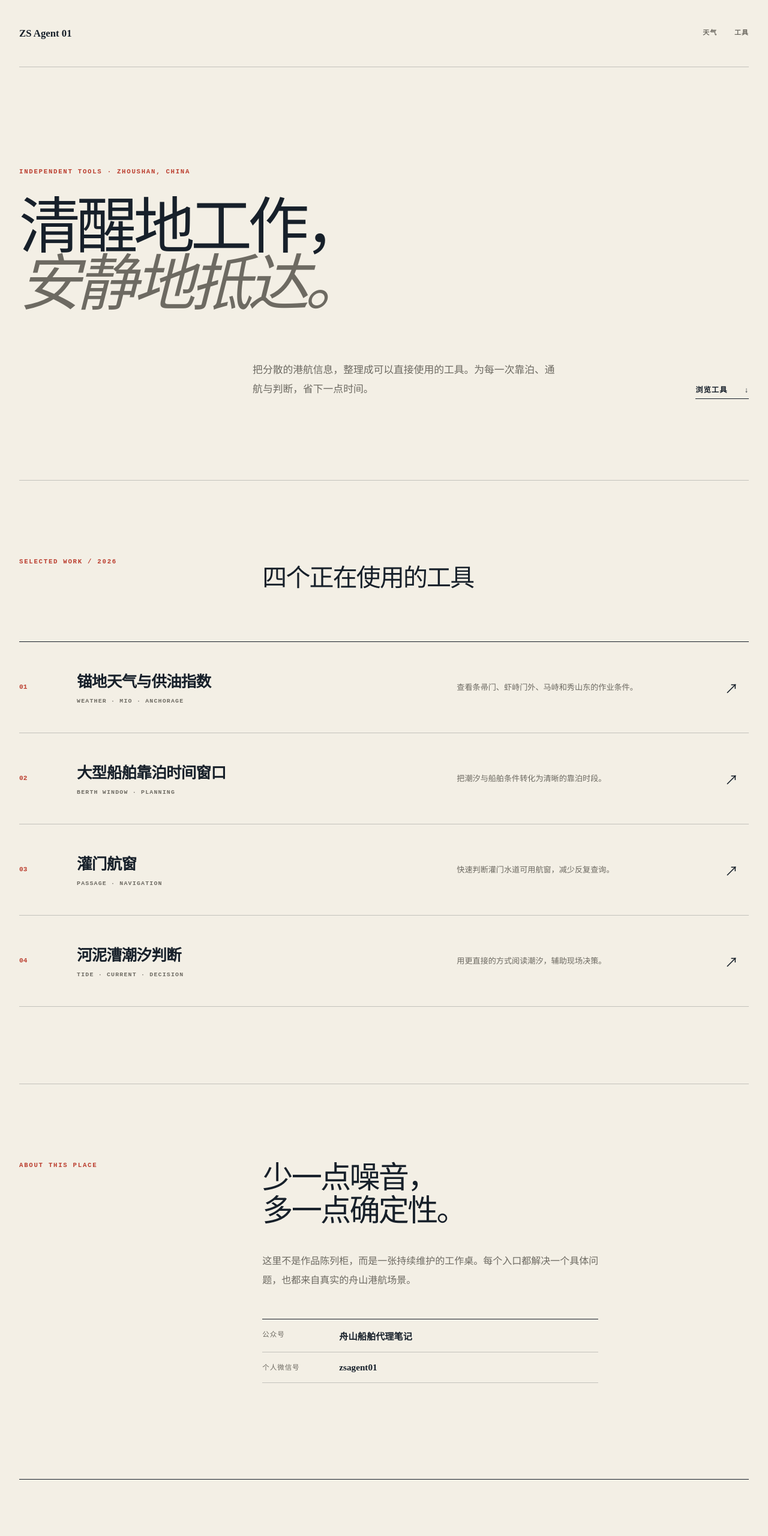
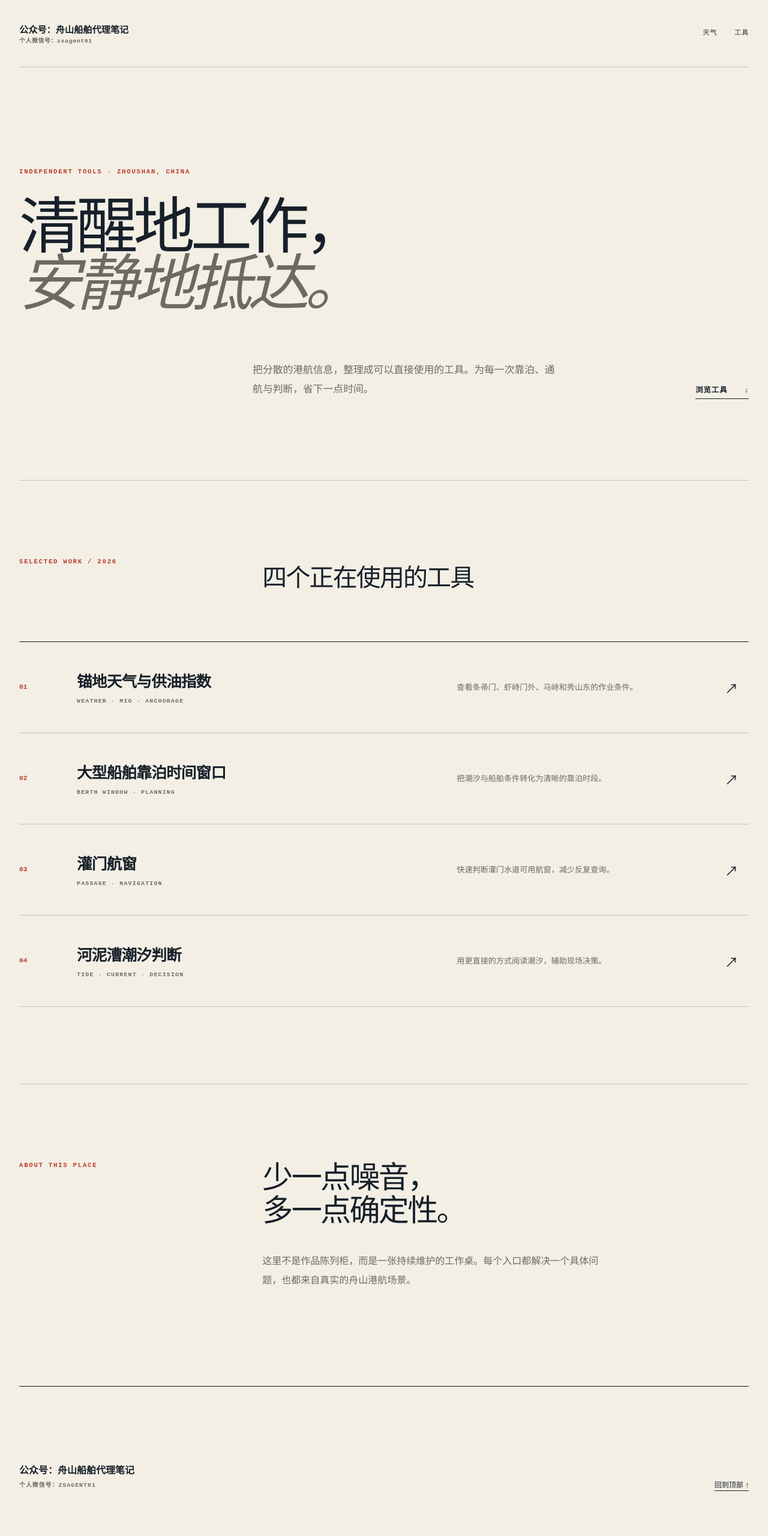
Before and after one commit to qianlingbo/zhoushan-anchorage-mio, a plain HTML site: page index.html in a window 1280 px wide. Shown: the top 2560 px of the page at 60% size. After the commit the page ends 2502 px from the top, so only its background shows below. Drawn offline with Linux system fonts and the light colour scheme.

Commit message:
feat: promote contact details in header

```diff
--- a/home.css
+++ b/home.css
@@ -7,7 +7,9 @@ a { color:inherit; }
 .skip:focus { transform:translateY(0); }
 header, main, footer { width:min(100% - 4rem, 1240px); margin-inline:auto; }
 header { display:flex; justify-content:space-between; align-items:center; min-height:7rem; border-bottom:1px solid var(--line); }
-.brand { font-family:"Iowan Old Style","Songti SC",serif; font-size:1.05rem; font-weight:700; text-decoration:none; }
+.brand { display:flex; flex-direction:column; align-items:flex-start; gap:.35rem; text-decoration:none; }
+.brand span:first-child { font-family:"Iowan Old Style","Songti SC",serif; font-size:.95rem; font-weight:700; }
+.brand span:last-child { color:var(--muted); font:600 .62rem/1 ui-monospace,monospace; letter-spacing:.06em; }
 nav { display:flex; align-items:center; gap:1.8rem; }
 nav a { position:relative; padding:.5rem 0; color:var(--muted); font:700 .68rem/1 ui-monospace,monospace; letter-spacing:.1em; text-decoration:none; }
 nav a::after { content:""; position:absolute; right:0; bottom:0; left:0; height:1px; background:var(--ink); transform:scaleX(0); transform-origin:right; transition:transform 220ms var(--ease); }
@@ -32,13 +34,11 @@ nav a::after { content:""; position:absolute; right:0; bottom:0; left:0; height:
 .about { display:grid; grid-template-columns:1fr 2fr; padding:8rem 0 10rem; border-top:1px solid var(--line); }
 .about h2 { margin:0 0 2.5rem; font-family:"Iowan Old Style","Songti SC",serif; font-size:clamp(2.2rem,4vw,4rem); font-weight:400; letter-spacing:-.055em; line-height:1.08; }
 .about div p { width:min(100%,35rem); margin:0; color:var(--muted); font-size:1rem; line-height:2; }
-.contact-list { width:min(100%,35rem); margin:3rem 0 0; border-top:1px solid var(--ink); }
-.contact-list div { display:grid; grid-template-columns:7rem 1fr; gap:1rem; padding:1rem 0; border-bottom:1px solid var(--line); }
-.contact-list dt { color:var(--muted); font-size:.72rem; letter-spacing:.08em; }
-.contact-list dd { margin:0; font-family:"Songti SC",serif; font-size:.95rem; font-weight:600; }
 footer { display:flex; justify-content:space-between; align-items:end; min-height:12rem; border-top:1px solid var(--ink); }
 footer p { font-family:"Iowan Old Style","Songti SC",serif; font-size:1.2rem; }
 footer span { color:var(--muted); font:600 .62rem/1.4 ui-monospace,monospace; letter-spacing:.1em; text-transform:uppercase; }
+.footer-contact { display:flex; flex-direction:column; gap:.45rem; }
+.footer-contact strong { font-size:1rem; }
 footer a { margin-bottom:1.2rem; font-size:.75rem; text-underline-offset:.4em; }
 @media (hover:hover) and (pointer:fine) {
   nav a:hover { color:var(--ink); }
--- a/index.html
+++ b/index.html
@@ -7,12 +7,15 @@
   <title>ZS Agent 01 · 舟山港航工具</title>
   <meta name="description" content="把分散的舟山港航信息，整理成可以直接使用的工具。" />
   <link rel="icon" href="/favicon.svg" />
-  <link rel="stylesheet" href="/home.css?v=20260905-contact" />
+  <link rel="stylesheet" href="/home.css?v=20260905-contact-v2" />
 </head>
 <body id="top">
   <a class="skip" href="#work">跳到工具列表</a>
   <header>
-    <a class="brand" href="/">ZS Agent 01</a>
+    <a class="brand" href="/" aria-label="返回主页">
+      <span>公众号：舟山船舶代理笔记</span>
+      <span>个人微信号：zsagent01</span>
+    </a>
     <nav aria-label="主导航">
       <a href="/weather/">天气</a>
       <a href="#work">工具</a>
@@ -68,16 +71,12 @@
       <div>
         <h2>少一点噪音，<br />多一点确定性。</h2>
         <p>这里不是作品陈列柜，而是一张持续维护的工作桌。每个入口都解决一个具体问题，也都来自真实的舟山港航场景。</p>
-        <dl class="contact-list" aria-label="联系方式">
-          <div><dt>公众号</dt><dd>舟山船舶代理笔记</dd></div>
-          <div><dt>个人微信号</dt><dd>zsagent01</dd></div>
-        </dl>
       </div>
     </section>
   </main>
 
   <footer>
-    <p>ZS Agent 01<br /><span>Maritime notes & useful tools</span></p>
+    <p class="footer-contact"><strong>公众号：舟山船舶代理笔记</strong><span>个人微信号：zsagent01</span></p>
     <a href="#top">回到顶部 ↑</a>
   </footer>
 </body>
```
